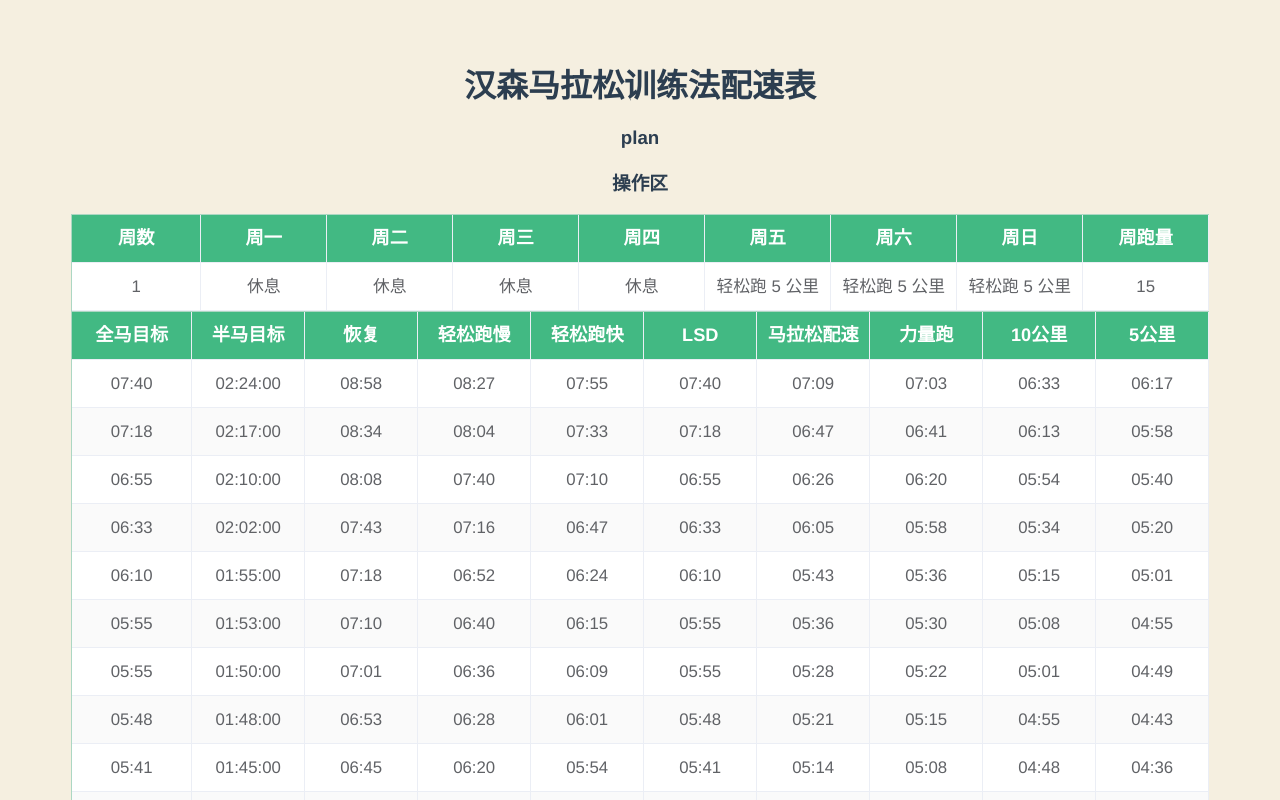
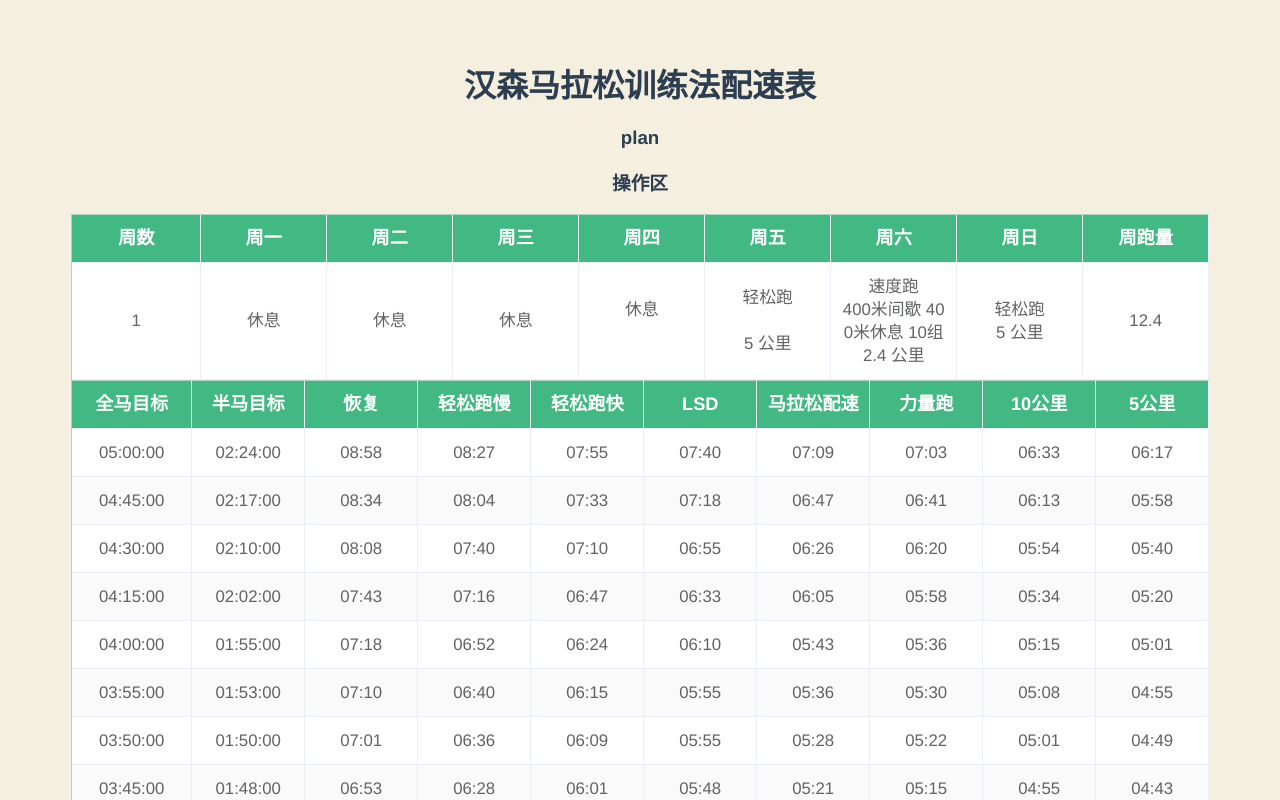
Before and after one commit to laihj/runnerTools, a Vue app: page / in a window 1280 px wide. Shown: the top 800 px of the page. Built offline with nearby package versions, Linux system fonts and the light colour scheme.

Commit message:
basic complete
Signed-off-by: laihj <hamainter@gmail.com>

```diff
--- a/src/assets/basicPlan.json
+++ b/src/assets/basicPlan.json
@@ -46,20 +46,33 @@
                         }
                     ],
                     "cold": false,
-                    "desc": "轻松跑 5 公里"
+                    "desc": "轻松跑"
                 },
                 {
                     "day": 6,
-                    "type": "easy",
+                    "type": "speed",
                     "warm": false,
                     "excise" : [
                         {
-                            "distance":5,
-                            "paceType":"easy"
+                            "distance":0.8,
+                            "paceType":"speed"
+                        },
+                        {
+                            "distance":0.4,
+                            "paceType":"recover"
+                        },
+                        {
+                            "distance":0.8,
+                            "paceType":"speed"
+                        },
+                        {
+                            "distance":0.4,
+                            "paceType":"recover"
                         }
                     ],
                     "cold": false,
-                    "desc": "轻松跑 5 公里"
+                    "desc": "速度跑",
+                    "excisedesc": "400米间歇 400米休息 10组"
                 },
                 {
                     "day": 7,
@@ -72,7 +85,7 @@
                         }
                     ],
                     "cold": false,
-                    "desc": "轻松跑 5 公里"
+                    "desc": "轻松跑"
                 }
             ]
     }
--- a/src/components/DataTable.vue
+++ b/src/components/DataTable.vue
@@ -17,38 +17,59 @@
         <el-table-column prop="recovery" label="周一" >
           <template #default="scope">
             <span>{{ discriptionOfWeekDay(scope.row, 0) }}</span>
+            <br />
+            <span>{{ distanceOfDay(scope.row, 0) }}</span>
           </template>
         </el-table-column>
         <el-table-column prop="easyslow" label="周二" >
           <template #default="scope">
             <span>{{ discriptionOfWeekDay(scope.row, 1) }}</span>
+            <br />
+            <span>{{ distanceOfDay(scope.row, 1) }}</span>
           </template>
         </el-table-column>
         <el-table-column prop="easyfast" label="周三" >
           <template #default="scope">
             <span>{{ discriptionOfWeekDay(scope.row, 2) }}</span>
+            <br />
+            <span>{{ distanceOfDay(scope.row, 2) }}</span>
           </template>
         </el-table-column>
         <el-table-column prop="lsd" label="周四" >
           <template #default="scope">
             <span>{{ discriptionOfWeekDay(scope.row, 3) }}</span>
+            <br />
+            <span>{{ exciseDiscriptionOfDay(scope.row, 3) }}</span>
+            <br />
+            <span>{{ distanceOfDay(scope.row, 3) }}</span>
           </template>
         </el-table-column>
         <el-table-column prop="tempo" label="周五" >
           <template #default="scope">
             <span>{{ discriptionOfWeekDay(scope.row, 4) }}</span>
+            <br />
+            <span>{{ exciseDiscriptionOfDay(scope.row, 4) }}</span>
+            <br />
+            <span>{{ distanceOfDay(scope.row, 4) }}</span>
           </template>
         </el-table-column>
         <el-table-column prop="strenght" label="周六" >
           <template #default="scope">
             <span>{{ discriptionOfWeekDay(scope.row, 5) }}</span>
+            <br />
+            <span>{{ exciseDiscriptionOfDay(scope.row, 5) }}</span>
+            <br />
+            <span>{{ distanceOfDay(scope.row, 5) }}</span>
           </template>
         </el-table-column>
         <el-table-column prop="10k" label="周日" >
           <template #default="scope">
             <span>{{ discriptionOfWeekDay(scope.row, 6) }}</span>
+            <br />
+            <span>{{ distanceOfDay(scope.row, 6) }}</span>
           </template>
         </el-table-column>
+
         <el-table-column prop="5k" label="周跑量" >
           <template #default="scope">
             <span>{{ distanceOfWeek(scope.row) }}</span>
@@ -68,9 +89,6 @@
       @row-click="rowClick"
     >
       <el-table-column prop="full" label="全马目标">
-        <template #default="scope">
-          <span>{{ dataOfRow(scope.row) }}</span>
-        </template>
       </el-table-column>
       <el-table-column prop="half" label="半马目标" />
       <el-table-column prop="recovery" label="恢复" />
@@ -120,12 +138,32 @@ export default {
         this.selectedRow = ""
       }
     },
-    dataOfRow(row) {
-      return row.lsd
+    discriptionOfWeekDay(week,day) {
+      return week.schedule[day].desc;
     },
-    discriptionOfWeekDay(week,day) {
-      return week.schedule[day].desc
+    exciseDiscriptionOfDay(week,day) {
+      return week.schedule[day].excisedesc;
     },
+    distanceOfDay(week, day) {
+      var runSchedule = week.schedule[day]
+      var distance = 0
+      if(runSchedule.warm) {
+        distance += 0
+      }
+      if(runSchedule.cold) {
+        distance += 0
+      }
+      for (var runi in runSchedule.excise) {
+        var runDistance = runSchedule.excise[runi]
+        distance += runDistance.distance
+      }
+      if (distance > 0) {
+        return distance + " 公里"
+      } else {
+        return ""
+      }
+    },
+
     distanceOfWeek(week) {
       var distance = 0
       for(var i in week.schedule) {
```
